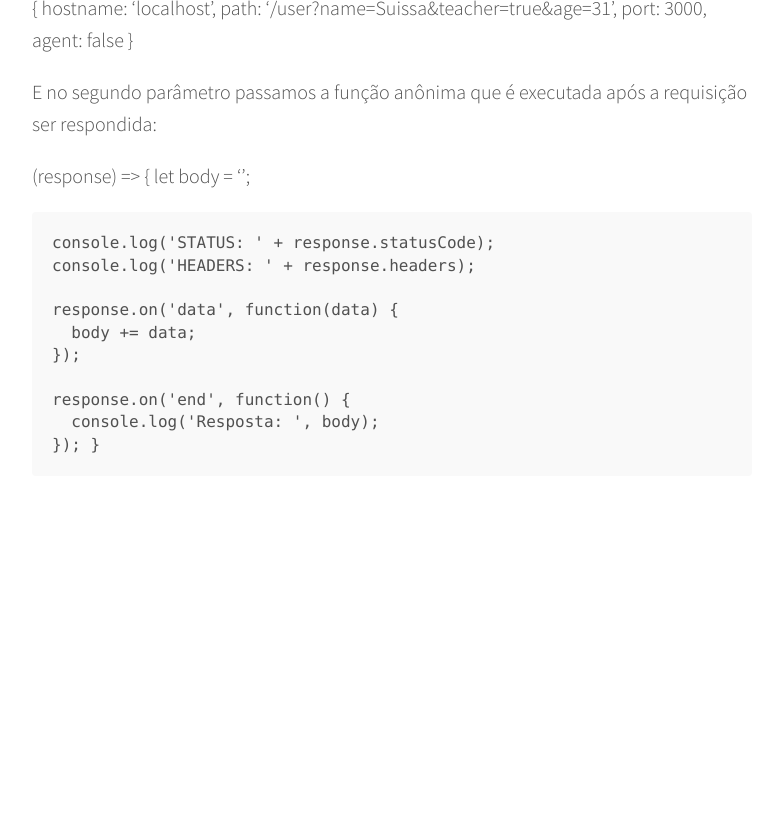
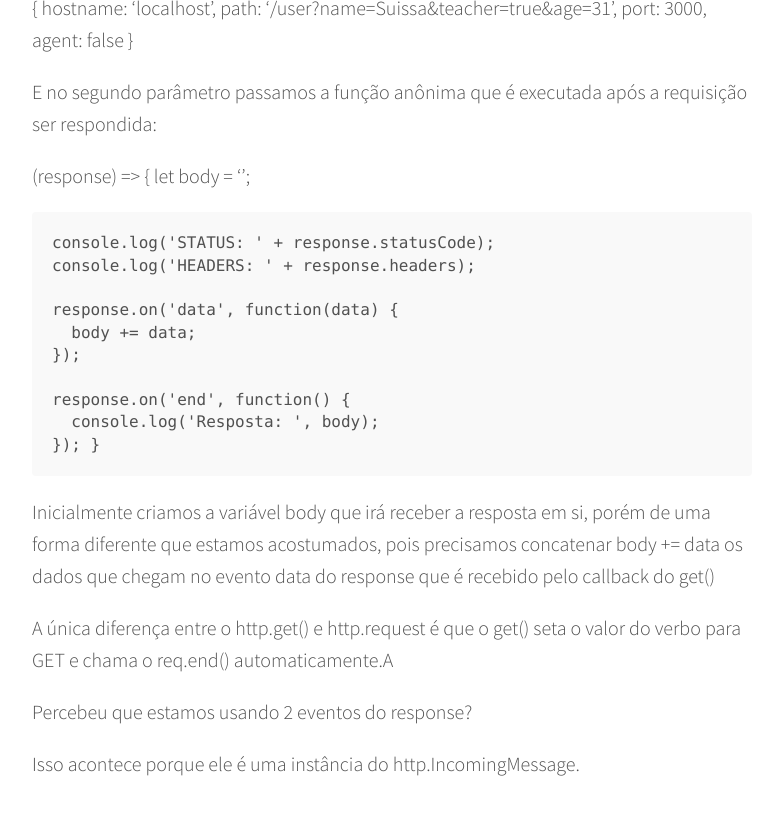
Before and after one commit to indrajithbandara/debug-blog, a Jekyll site: the page built from _posts/2016-05-15-nodejs.md, in a window 1280 px wide and 900 px high, scrolled down 11051 px. Shown: the top 815 px of the window, without its empty margins (248-1026 px from the left). Built offline with Jekyll 4.4.1, drawn with Linux system fonts in a browser that asks for light colours; comment, search, counter and statistics services are not loaded; before the commit the page ends 11647 px from its top, so only the background shows below that.

Commit message:
para o alto e avante

```diff
--- a/_posts/2016-05-15-nodejs.md
+++ b/_posts/2016-05-15-nodejs.md
@@ -480,3 +480,11 @@ E no segundo parâmetro passamos a função anônima que é executada após a re
       console.log('Resposta: ', body);
     });
 }
+
+Inicialmente criamos a variável body que irá receber a resposta em si, porém de uma forma diferente que estamos acostumados, pois precisamos concatenar body += data os dados que chegam no evento data do response que é recebido pelo callback do get()
+
+A única diferença entre o http.get() e http.request é que o get() seta o valor do verbo para GET e chama o req.end() automaticamente.A
+
+Percebeu que estamos usando 2 eventos do response?
+
+Isso acontece porque ele é uma instância do http.IncomingMessage.
```
